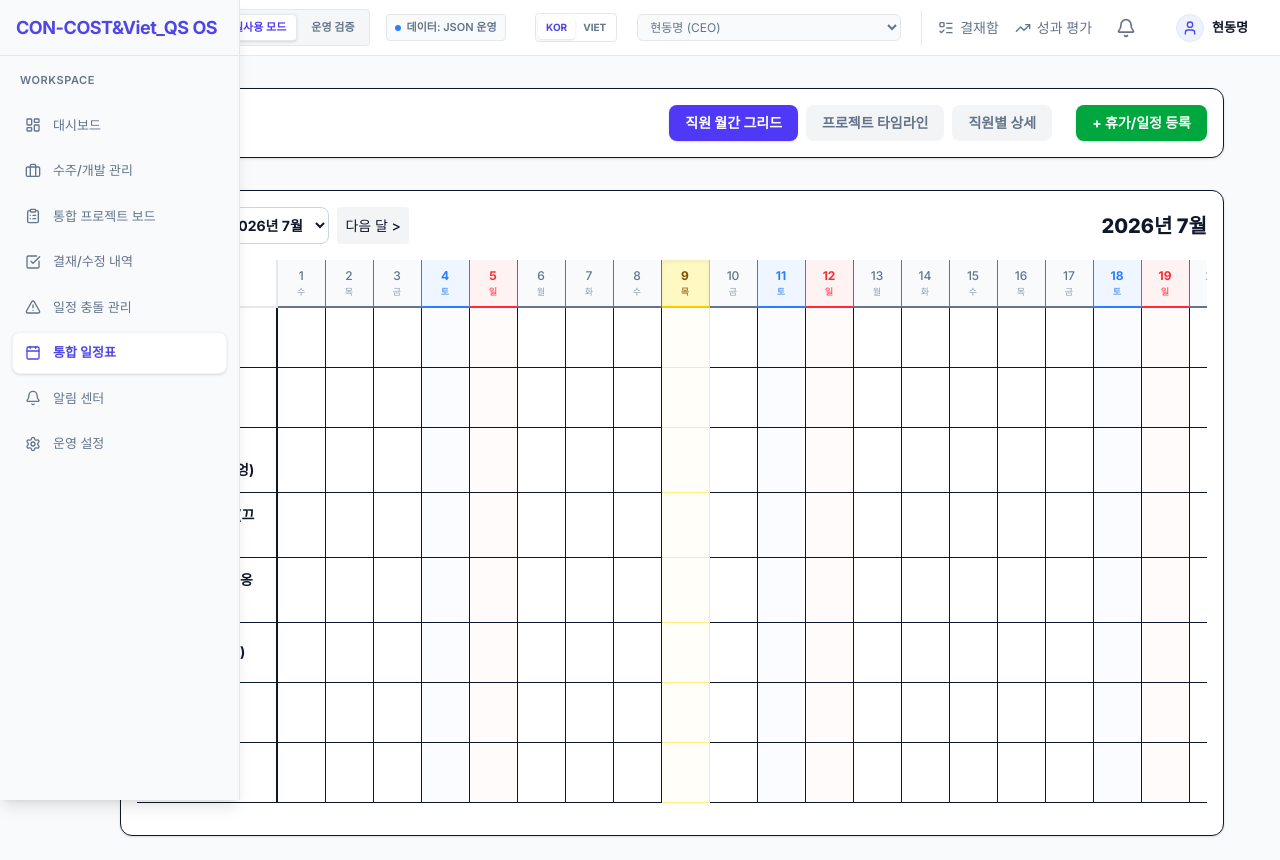
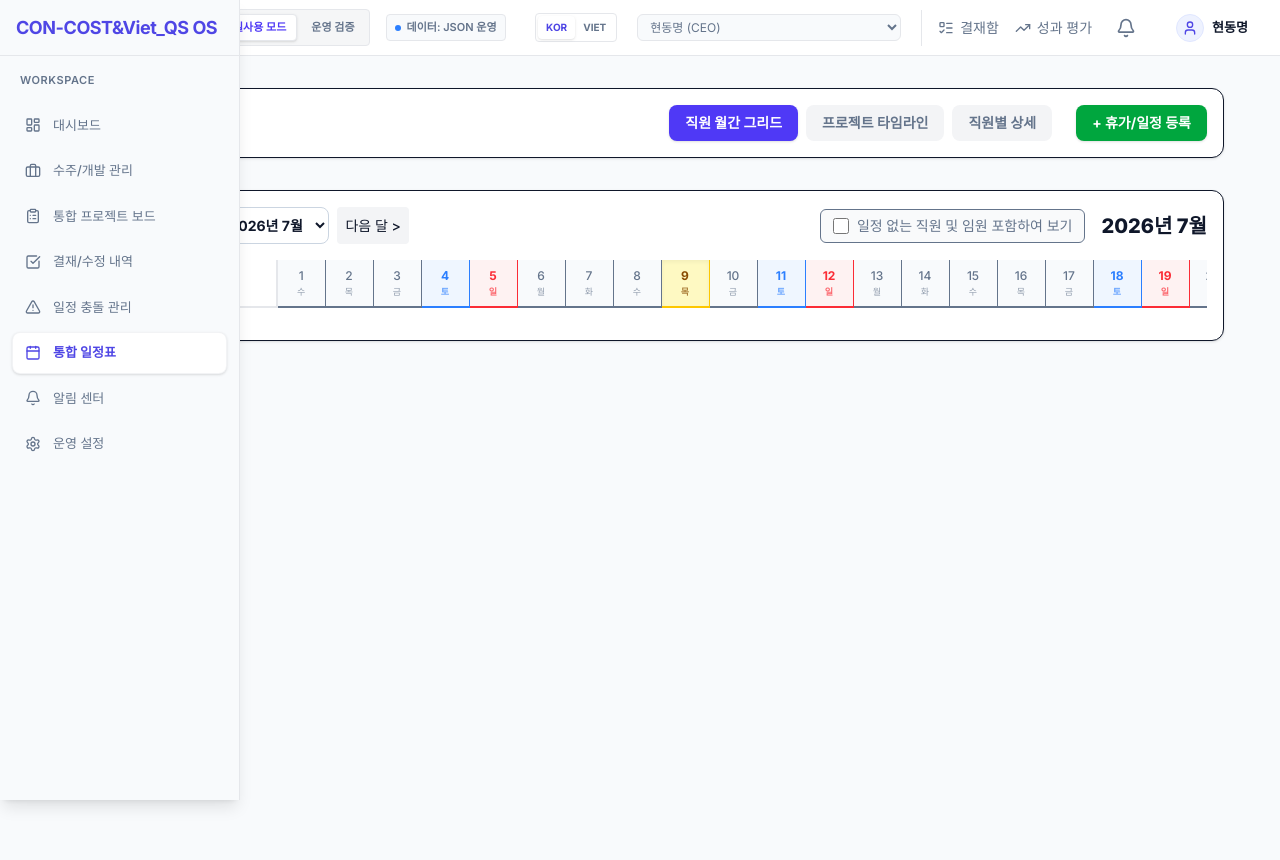
Before and after one commit to eumditravel-oss/workspace, a Next.js app: page /workspace/schedules in a window 1280 px wide. After the commit the page ends 800 px from the top, so only its background shows below. Built offline with nearby package versions, Linux system fonts and the light colour scheme.

Commit message:
chore: remove dummy data and optimize schedule board viewport (Plan 27)

```diff
--- a/src/app/schedules/page.tsx
+++ b/src/app/schedules/page.tsx
@@ -20,13 +20,39 @@ export default function SchedulesPage() {
 
   const [currentDate, setCurrentDate] = useState(new Date());
   const [showLeaveModal, setShowLeaveModal] = useState(false);
+  const [showAllUsers, setShowAllUsers] = useState(false);
 
   if (!currentUser) return <div className="py-10 text-center text-[var(--color-text-sub)]">로그인이 필요합니다.</div>;
 
-  const visibleUsers = users.filter(u =>
-    (u.employmentStatus === 'ACTIVE' || u.isActive) &&
-    canViewEmployeeSchedule(currentUser, u)
-  );
+  const visibleUsers = users.filter(u => {
+    if (!(u.employmentStatus === 'ACTIVE' || u.isActive)) return false;
+    if (!canViewEmployeeSchedule(currentUser, u)) return false;
+
+    if (!showAllUsers) {
+      if (u.id === 'u-ceo-hdm' || u.id === 'u-coo-lwh') return false;
+
+      const monthStart = new Date(currentDate.getFullYear(), currentDate.getMonth(), 1).setHours(0,0,0,0);
+      const monthEnd = new Date(currentDate.getFullYear(), currentDate.getMonth() + 1, 0).setHours(23,59,59,999);
+
+      const hasSchedules = schedules.some(s => {
+        if (s.userId !== u.id) return false;
+        const sStart = new Date(s.startDateTime).getTime();
+        const sEnd = new Date(s.endDateTime).getTime();
+        return (sStart <= monthEnd && sEnd >= monthStart);
+      });
+
+      const hasTasks = tasks.some(t => {
+        if (t.assigneeId !== u.id || t.isDeleted) return false;
+        if (!t.startDate || !t.dueDate) return false;
+        const tStart = new Date(t.startDate).getTime();
+        const tEnd = new Date(t.dueDate).setHours(23,59,59,999);
+        return (tStart <= monthEnd && tEnd >= monthStart);
+      });
+
+      if (!hasSchedules && !hasTasks) return false;
+    }
+    return true;
+  });
 
   // Filter based on role and rules
   const visibleSchedules = schedules.filter(s => {
@@ -171,7 +197,18 @@ export default function SchedulesPage() {
             </select>
             <button onClick={nextMonth} className="p-2 bg-gray-100 rounded hover:bg-gray-200 text-sm font-medium transition-colors">다음 달 &gt;</button>
           </div>
-          <h2 className="text-xl font-extrabold text-[var(--color-text-main)]">{year}년 {month + 1}월</h2>
+          <div className="flex items-center gap-4">
+            <label className="flex items-center gap-2 text-sm text-[var(--color-text-sub)] font-medium cursor-pointer bg-gray-50 px-3 py-1.5 rounded-md border">
+              <input
+                type="checkbox"
+                checked={showAllUsers}
+                onChange={(e) => setShowAllUsers(e.target.checked)}
+                className="rounded text-indigo-600 focus:ring-indigo-500 w-4 h-4 cursor-pointer"
+              />
+              일정 없는 직원 및 임원 포함하여 보기
+            </label>
+            <h2 className="text-xl font-extrabold text-[var(--color-text-main)]">{year}년 {month + 1}월</h2>
+          </div>
         </div>
 
         {activeTab === 'MONTHLY_MATRIX' && (
--- a/src/store/approvalStore.ts
+++ b/src/store/approvalStore.ts
@@ -20,20 +20,7 @@ interface ApprovalState {
 }
 
 const initialRequests: ApprovalRequest[] = [
-  ...mockApprovalRequests,
-  {
-    id: 'a1',
-    type: 'SCHEDULE_APPROVAL',
-    requestedBy: 'u4',
-    managerId: 'u2',
-    status: 'PENDING',
-    title: '연장 근무 신청 (디자인 시안 마감)',
-    reason: '금일 자정까지 디자인 시안 마무리 필요',
-    requestedStartDate: '2026-07-07T18:00',
-    requestedDueDate: '2026-07-07T21:00',
-    createdAt: '2026-07-07T09:00:00Z',
-    updatedAt: '2026-07-07T09:00:00Z'
-  }
+  ...mockApprovalRequests
 ];
 
 const initialTemplates: ApprovalWorkflowTemplate[] = [
--- a/src/store/conflictStore.ts
+++ b/src/store/conflictStore.ts
@@ -9,21 +9,7 @@ interface ConflictState {
 }
 
 export const useConflictStore = create<ConflictState>((set) => ({
-  conflicts: [
-    {
-      id: 'c1',
-      userId: 'u4',
-      startDate: '2026-07-08',
-      endDate: '2026-07-08',
-      conflictType: 'LEAVE_OVERLAP',
-      relatedTaskIds: ['1'],
-      relatedScheduleIds: ['s1'],
-      description: '휴가(외근) 일정과 [UI 디자인 시안] 작업 일정이 겹칩니다.',
-      status: 'PENDING',
-      createdAt: new Date().toISOString(),
-      updatedAt: new Date().toISOString()
-    }
-  ],
+  conflicts: [],
   addConflicts: (newConflicts) => set((state) => {
     const existingIds = state.conflicts.map(c => c.id);
     const uniqueNew = newConflicts.filter(c => !existingIds.includes(c.id));
--- a/src/store/taskStore.ts
+++ b/src/store/taskStore.ts
@@ -42,10 +42,7 @@ interface TaskState {
 export const useTaskStore = create<TaskState>()(persist((set) => ({
   tasks: [],
   progressUpdates: [],
-  checklists: [
-    { id: 'chk1', taskId: '1', content: 'UI 디자인 시안 확인', isCompleted: true, completedAt: new Date().toISOString() },
-    { id: 'chk2', taskId: '1', content: '퍼블리싱 적용', isCompleted: false },
-  ],
+  checklists: [],
   artifacts: [],
   blockers: [],
   workSegments: [],
```
Also changed, not shown: 2 other files (tests, documents, lock files or other folders).
